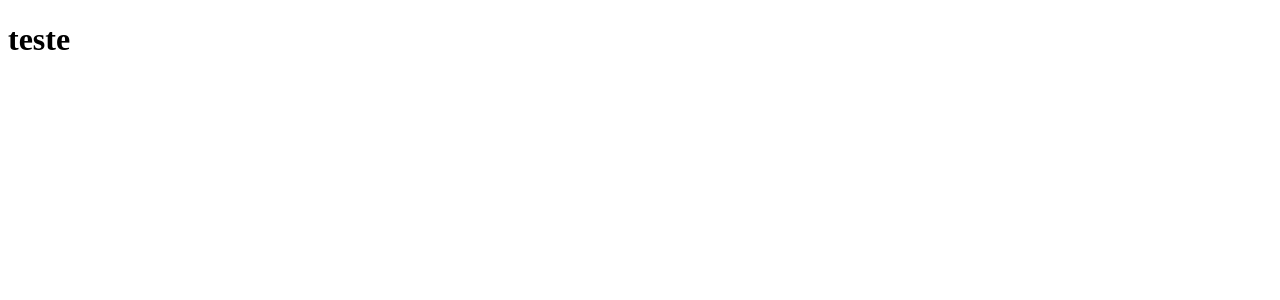
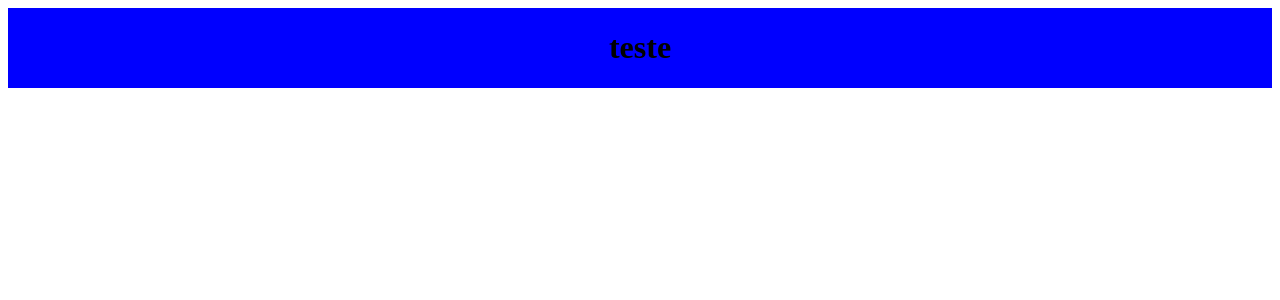
Before and after one commit to iuryescano/MyMusics, a React (Vite) app: page / in a window 1280 px wide. Shown: the top 300 px of the page. Built offline with nearby package versions, Linux system fonts and the light colour scheme.

Commit message:
Adding styled-components in project

```diff
--- a/package.json
+++ b/package.json
@@ -11,7 +11,8 @@
   },
   "dependencies": {
     "react": "^18.3.1",
-    "react-dom": "^18.3.1"
+    "react-dom": "^18.3.1",
+    "styled-components": "^6.1.12"
   },
   "devDependencies": {
     "@eslint/js": "^9.8.0",
--- a/src/App.jsx
+++ /dev/null
@@ -1,5 +0,0 @@
-export default function App() {
-  return(
-    <h1>teste</h1>
-  )
-}
--- a/src/main.jsx
+++ b/src/main.jsx
@@ -1,6 +1,6 @@
 import { StrictMode } from 'react'
 import { createRoot } from 'react-dom/client'
-import { Details } from './pages/Details'
+import { Details } from './pages/Details/index'
 
 createRoot(document.getElementById('root')).render(
   <StrictMode>
--- a/src/pages/Details.jsx
+++ /dev/null
@@ -1,5 +0,0 @@
-export function Details() {
-  return(
-    <h1>teste</h1>
-  )
-}
--- /dev/null
+++ b/src/pages/Details/index.jsx
@@ -0,0 +1,9 @@
+import { Container } from './styles';
+
+export function Details() {
+  return(
+    <Container>
+      <h1>teste</h1>
+    </Container>
+  )
+}
--- /dev/null
+++ b/src/pages/Details/styles.js
@@ -0,0 +1,7 @@
+import styled from 'styled-components';
+
+export const Container = styled.div`
+    background-color: blue;
+    display: flex;
+    justify-content: center;`
+;
```
Also changed, not shown: 1 other file (tests, documents, lock files or other folders).
